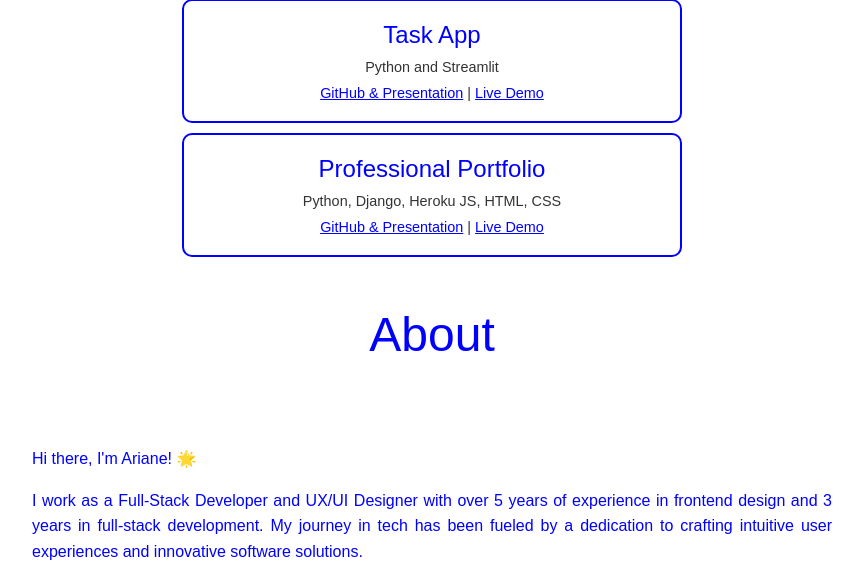
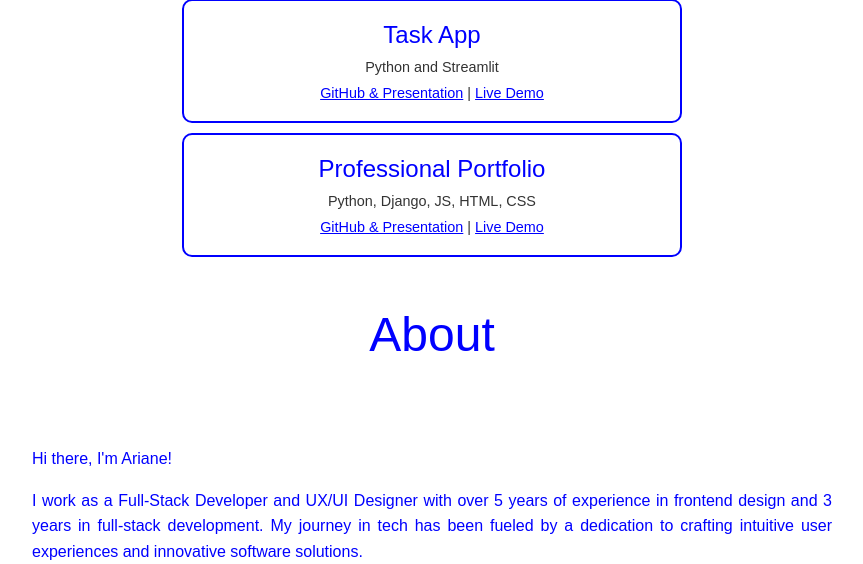
Before and after one commit to Arireal/project_backendfolio, a Django app: template portfolio/templates/portfolio/index.html in a window 1280 px wide. Shown: the part 495-1059 px from the top of the page, without its empty margins (208-1071 px from the left). Run offline with Django 5.2, Linux system fonts and the light colour scheme; the template is opened without the code that fills it, so the values that code supplies are empty.

Commit message:
Updated data

```diff
--- a/portfolio/templates/portfolio/index.html
+++ b/portfolio/templates/portfolio/index.html
@@ -188,7 +188,7 @@ html {
         </div>
          <div class="project-item">
             <div class="project-title">Professional Portfolio</div>
-            <div class="project-details">Python, Django, Heroku JS, HTML, CSS</div>
+            <div class="project-details">Python, Django, JS, HTML, CSS</div>
             <div class="project-details">
                 <a class="project-link" href="https://github.com/Arireal/project_backendfolio" target="_blank">GitHub & Presentation</a> |
                 <a class="project-link" href="https://github.com/Arireal/project_backendfolio" target="_blank">Live Demo</a>
@@ -197,7 +197,7 @@ html {
     </div>
  <div class="title blur-focus-text"><p>About</p></div>
 <div class="about-container about-text ">
-        <p>Hi there, I'm Ariane! 🌟</p>
+        <p>Hi there, I'm Ariane!</p>
         <p>I work as a Full-Stack Developer and UX/UI Designer with over 5 years of experience in frontend design and 3 years in full-stack development. My journey in tech has been fueled by a dedication to crafting intuitive user experiences and innovative software solutions.</p>
         <p>While I enjoy creating sleek, user-friendly interfaces, my true passion lies in backend development. I specialize in Python, focusing on building efficient and scalable applications, and I'm particularly interested in software creation and APIs.</p>
         <p>Here's a glimpse of what I do:</p>
```
